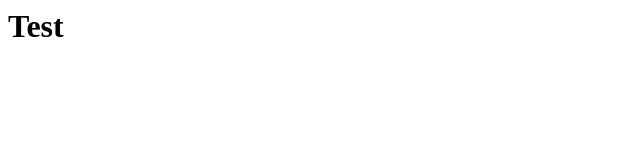
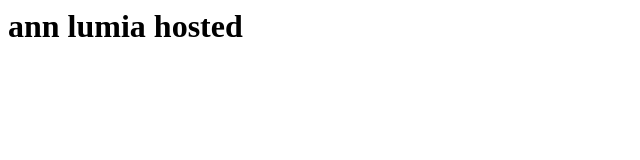
Before and after one commit to annlumia/annlumia.github.io, a plain HTML site: page index.html in a window 1280 px wide. Shown: the whole page, without its empty margins (0-640 px from the left). Drawn offline with Linux system fonts and the light colour scheme.

Commit message:
Update index.html

```diff
--- a/index.html
+++ b/index.html
@@ -1,6 +1,6 @@
 <head>
-<title>NJAJAL SAJA</title>
+<title>ann lumia</title>
 </head>
 <body>
-<h1>Test</h1>
+<h1>ann lumia hosted</h1>
 </body>
```
